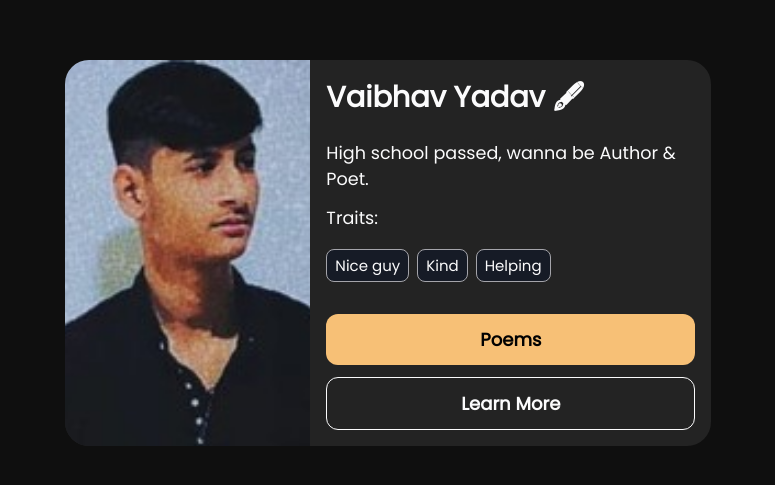
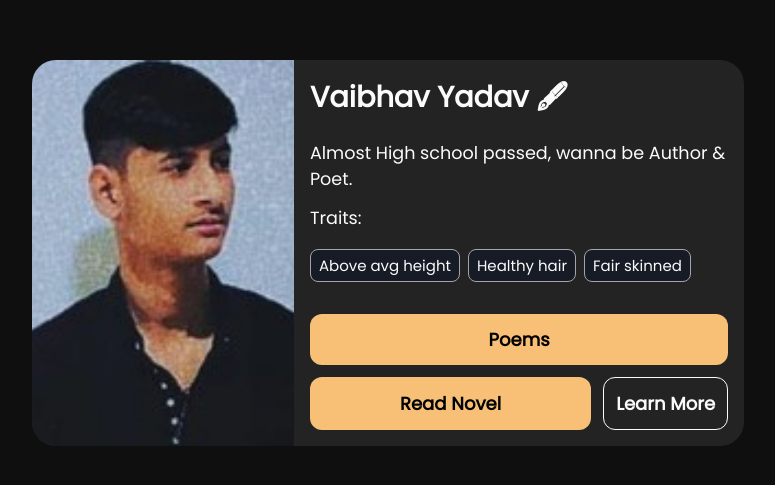
Before and after one commit to astrojayx/Profile-card, a plain HTML site: page index.html in a window 1280 px wide. Shown: the part 171-656 px from the top of the page, without its empty margins (252-1027 px from the left). Drawn offline with Linux system fonts and the light colour scheme.

Commit message:
Update index.html

```diff
--- a/index.html
+++ b/index.html
@@ -19,18 +19,19 @@
             <div class='content'>
                 <h2>Vaibhav Yadav 🖋</h2>
                 <p>
-                   High school passed, wanna be Author & Poet.
+                    Almost High school passed, wanna be Author & Poet.
                 </p>
                 <p>Traits:</p>
                 <ul class="chips">
-                    <li class="chip">Nice guy</li>
-                    <li class="chip">Kind</li>
-                    <li class="chip">Helping</li>
+                    <li class="chip">Above avg height</li>
+                    <li class="chip">Healthy hair</li>
+                    <li class="chip">Fair skinned</li>
                 </ul>
                 <div class="action-buttons">
                     <a href="poem.html">
                         Poems
                     </a>
+                    <a href="https://www.pocketnovel.com/novel/80c993d33d1c9168f80a80e94c4fb3129cac379e">Read Novel</a>
                     <a href="https://github.com/astrojayx/Profile-card" class="secondary">
                         Learn More
                     </a>
```
